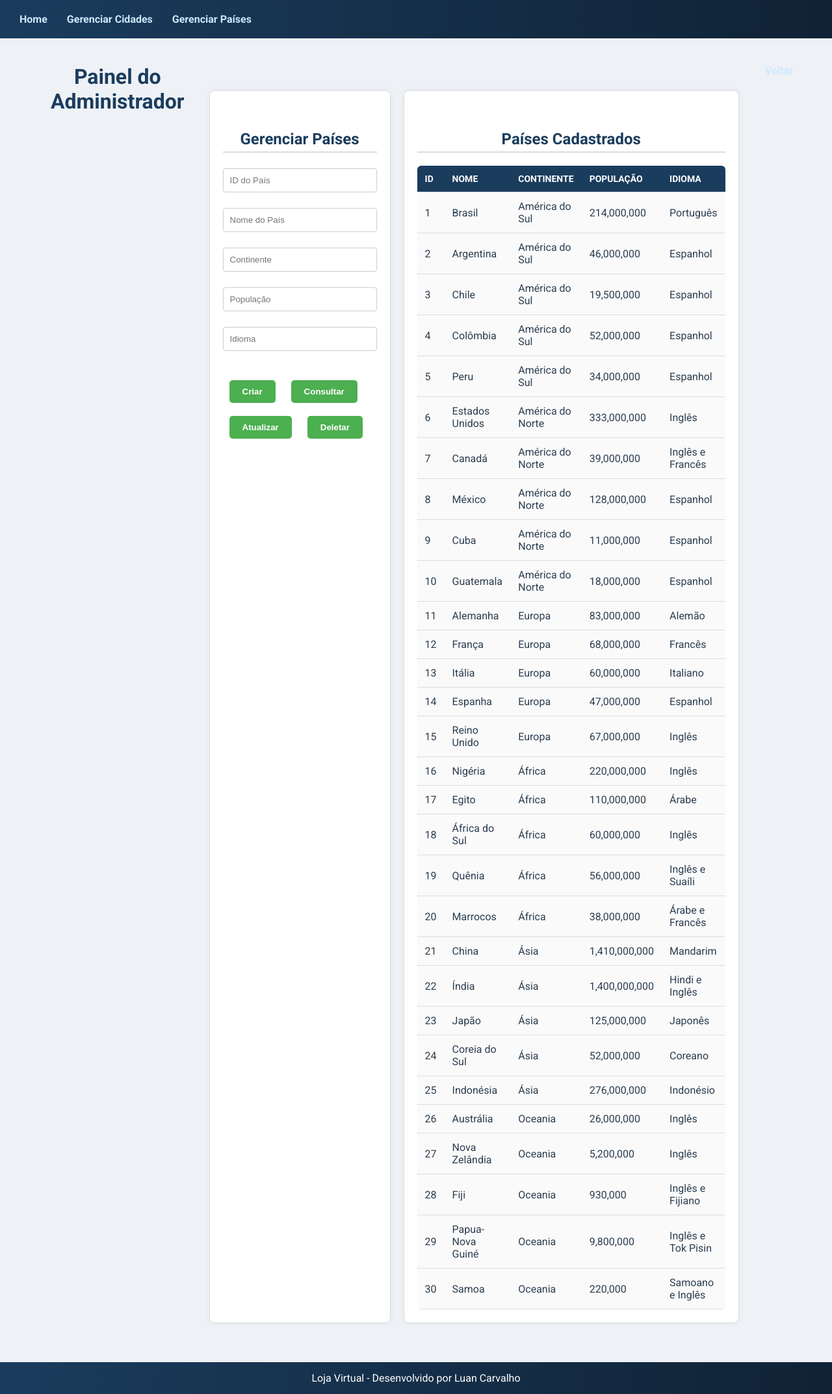
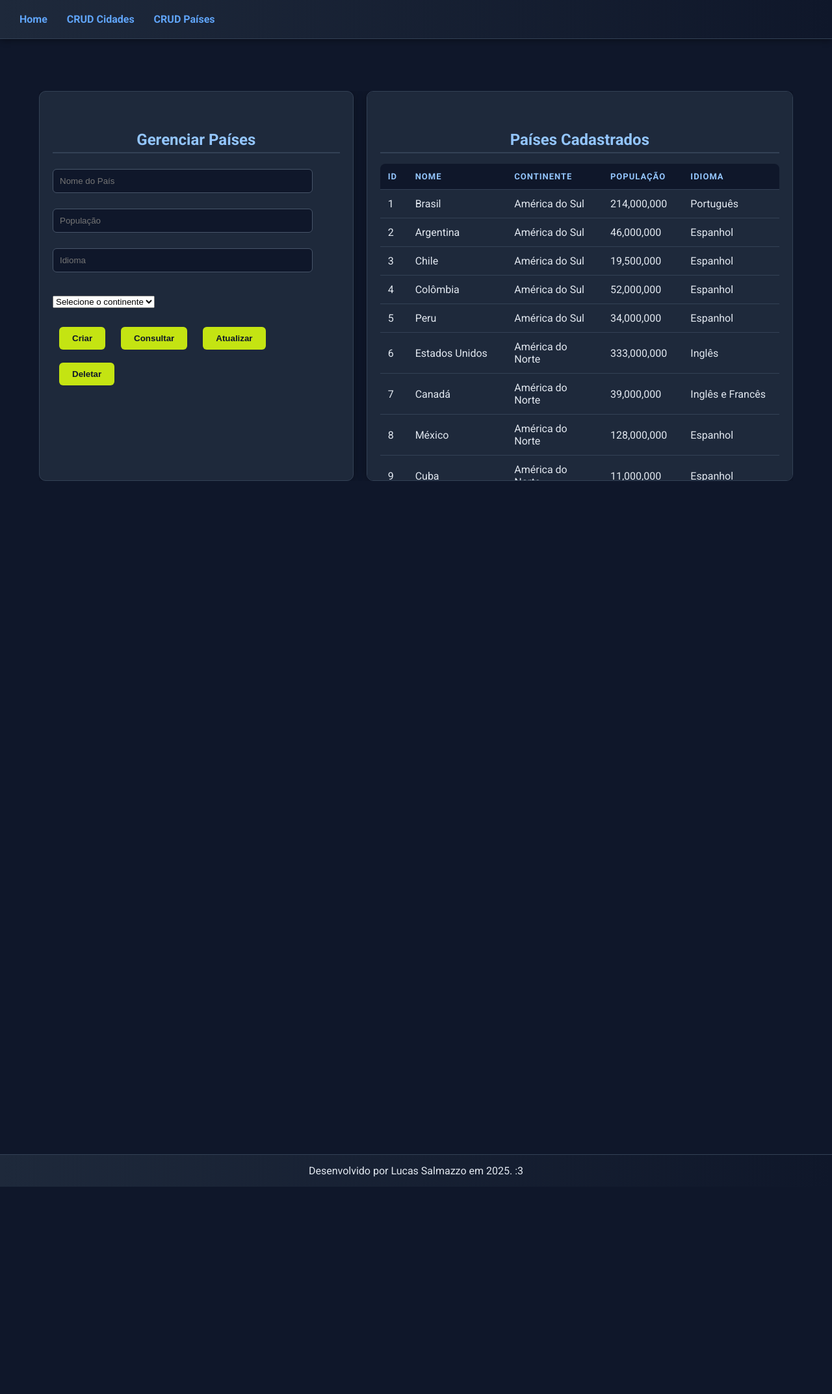
Before and after one commit to Lucassn08/CRUD-mundo, a PHP site: page /admin.php in a window 1280 px wide. Shown: the whole page at 65% size. After the commit the page ends 1826 px from the top, so only its background shows below. Run offline with PHP 8.4, Linux system fonts and the light colour scheme; data comes from the database, SQL or seed files in the repository; both versions use the stored data as it was after the commit; some libraries are stand-ins or nearby versions.

Commit message:
06/11
lapidando o site em geral,corrigindo bugs e melhorando o layout

```diff
--- a/mundo/CRUD-PW/admin.php
+++ b/mundo/CRUD-PW/admin.php
@@ -2,7 +2,7 @@
 session_start();
 include_once("connect.php");
 
-
+$sql = "SELECT * FROM tb_paises";
 
 $destacarPais = null;
 
@@ -19,25 +19,35 @@ if ($_SERVER['REQUEST_METHOD'] === 'POST') {
             if (empty($nome) || empty($continente) || empty($populacao) || empty($idioma)) {
                 $_SESSION["aviso"] = "Todos os campos devem ser preenchidos!";
             } else {
+                $check = $con->prepare("SELECT COUNT(*) FROM tb_paises WHERE nome = ?");
+                $check->bind_param("s", $nome);
+                $check->execute();
+                $check->bind_result($qtd);
+                $check->fetch();
+                $check->close();
+                if($qtd == 0){
                     $stmt = $con->prepare("INSERT INTO tb_paises (nome, continente, populacao, idioma) VALUES (?, ?, ?, ?)");
                     $stmt->bind_param("ssis", $nome, $continente, $populacao, $idioma);
-
                     if ($stmt->execute()) {
                         $_SESSION["aviso"] = "País cadastrado com sucesso!";
                     } else {
                         $_SESSION["aviso"] = "Erro ao cadastrar país: " . $stmt->error;
                     }
                 $stmt->close();
+                } else{
+                    $_SESSION["aviso"] = "País já cadastrado no sistema";
+                }
+
             }
             header("Location: admin.php");
             exit();
 
         case 'u': // UPDATE
-            if (empty($id_pais) || empty($nome) || empty($continente) || empty($populacao) || empty($idioma)) {
+            if (empty($nome) || empty($continente) || empty($populacao) || empty($idioma)) {
                 $_SESSION["aviso"] = "Todos os campos devem ser preenchidos!";
             } else {
-                $stmt = $con->prepare("UPDATE paises SET nome=?, continente=?, populacao=?, idioma=? WHERE id_pais=?");
-                $stmt->bind_param("ssisi", $nome, $continente, $populacao, $idioma, $id_pais);
+                $stmt = $con->prepare("UPDATE tb_paises SET nome=?, continente=?, populacao=?, idioma=? WHERE nome=?");
+                $stmt->bind_param("ssiss", $nome, $continente, $populacao, $idioma, $nome);
 
                 if ($stmt->execute()) {
                     $_SESSION["aviso"] = "País atualizado com sucesso!";
@@ -50,9 +60,16 @@ if ($_SERVER['REQUEST_METHOD'] === 'POST') {
             exit();
 
         case 'd': // DELETE
-            if (!empty($id_pais)) {
+            if (!empty($nome)) {
+                $idcatch = $con->prepare("SELECT cd_pais FROM tb_paises WHERE nome = ?");
+                $idcatch->bind_param("s", $nome);
+                $idcatch->execute();
+                $idcatch->bind_result($cd_pais);
+                $idcatch->fetch();
+                $idcatch->close();
+
                 $check = $con->prepare("SELECT COUNT(*) FROM tb_cidades WHERE id_pais = ?");
-                $check->bind_param("i", $id_pais);
+                $check->bind_param("i", $cd_pais);
                 $check->execute();
                 $check->bind_result($qtd);
                 $check->fetch();
@@ -61,8 +78,8 @@ if ($_SERVER['REQUEST_METHOD'] === 'POST') {
                 if ($qtd > 0) {
                     $_SESSION["aviso"] = "Não é possível excluir. Existem $qtd cidade(s) vinculada(s) a este país.";
                 } else {
-                    $stmt = $con->prepare("DELETE FROM tb_paises WHERE cd_pais = ?");
-                    $stmt->bind_param("i", $id_pais);
+                    $stmt = $con->prepare("DELETE FROM tb_paises WHERE nome = ?");
+                    $stmt->bind_param("s", $nome);
                     if ($stmt->execute()) {
                         $_SESSION["aviso"] = "País excluído com sucesso.";
                     } else {
@@ -71,15 +88,16 @@ if ($_SERVER['REQUEST_METHOD'] === 'POST') {
                     $stmt->close();
                 }
             } else {
-                $_SESSION["aviso"] = "ID do país não informado para exclusão.";
+                $_SESSION["aviso"] = "nome do país não informado para exclusão.";
             }
             header("Location: admin.php");
             exit();
 
         case 'r': // READ
-            if (!empty($id_pais)) {
-                $stmt = $con->prepare("SELECT * FROM tb_paises WHERE cd_pais = ?");
-                $stmt->bind_param("i", $id_pais);
+            if (!empty($nome)) {
+                $sql = "SELECT * FROM tb_paises WHERE nome = '".$nome."'";
+                $stmt = $con->prepare("SELECT * FROM tb_paises WHERE nome = ?");
+                $stmt->bind_param("s", $nome);
                 $stmt->execute();
                 $res = $stmt->get_result();
 
@@ -91,7 +109,7 @@ if ($_SERVER['REQUEST_METHOD'] === 'POST') {
                 }
                 $stmt->close();
             } else {
-                $_SESSION["aviso"] = "ID do país não fornecido!";
+                $_SESSION["aviso"] = "nome do país não fornecido!";
             }
             break;
     }
@@ -110,18 +128,24 @@ if ($_SERVER['REQUEST_METHOD'] === 'POST') {
 <?php include('includes/header_adm.php'); ?>
 
 <main>
-    <h1>Painel do Administrador</h1>
 
     <div class="admin-container">
         <div class="form-container">
             <h2>Gerenciar Países</h2>
             <form id="f" method="post" action="admin.php">
-                <input type="number" name="id_pais" placeholder="ID do País" required><br>
-                <input type="text" name="nome" placeholder="Nome do País" required><br>
-                <input type="text" name="continente" placeholder="Continente" required><br>
-                <input type="number" name="populacao" placeholder="População" required><br>
-                <input type="text" name="idioma" placeholder="Idioma" required><br>
+                <input type="text" name="nome" placeholder="Nome do País" required value ="<?php echo htmlspecialchars($destacarPais['nome'] ?? ''); ?>"><br>
+                <input type="number" name="populacao" placeholder="População" required value ="<?php echo $destacarPais['populacao'] ?? ''; ?>"><br>
+                <input type="text" name="idioma" placeholder="Idioma" required value ="<?php echo $destacarPais['idioma'] ?? ''; ?>"><br>
                 <input type="hidden" name="acao" id="acao"><br>
+                <select name ="continente" required>
+                    <option value="">Selecione o continente</option>
+                    <option value="América do Sul">América do Sul</option>
+                    <option value="América do Norte">América do Norte</option>
+                    <option value="Europa">Europa</option>
+                    <option value="África">África</option>
+                    <option value="Ásia">Ásia</option>
+                    <option value="Oceania">Oceania</option>
+                </select><br><br>
                 <input type="button" value="Criar" onclick="submeterForm('c')">
                 <input type="button" value="Consultar" onclick="submeterForm('r')">
                 <input type="button" value="Atualizar" onclick="submeterForm('u')">
@@ -132,7 +156,7 @@ if ($_SERVER['REQUEST_METHOD'] === 'POST') {
         <div class="table-container">
             <h2>Países Cadastrados</h2>
             <?php
-            $res = $con->query("SELECT * FROM tb_paises");
+            $res = $con->query($sql);
 
             if ($res && $res->num_rows > 0) {
                 echo "<table>";
@@ -161,13 +185,10 @@ if ($_SERVER['REQUEST_METHOD'] === 'POST') {
         </div>
     </div>
 
-    <br>
-    <a href="index.php">Voltar</a>
+
 </main>
 
-<footer>
-    Loja Virtual - Desenvolvido por Luan Carvalho
-</footer>
+ <?php include('includes/footer.php'); ?>
 
 <script>
     function submeterForm(acao) {
--- a/mundo/CRUD-PW/connect.php
+++ b/mundo/CRUD-PW/connect.php
@@ -1,6 +1,6 @@
 <?php
 
-$servername = "localhost";
+$servername = "localhost:3307";
 $username = "root";
 $password = "";
 $dbname = "bd_mundo";
--- a/mundo/CRUD-PW/css/styles.css
+++ b/mundo/CRUD-PW/css/styles.css
@@ -6,28 +6,35 @@
     box-sizing: border-box;
 }
 
-/* header */
-header {
-	background: linear-gradient(90deg, #1a3c5d, #102235);
-	color: white;
-	padding: 20px 0;
-	text-align: center;
-    display: flex;
-    flex-direction: row;
-    gap: 30px;
-    padding-left: 30px;
-}
-
+/* GERAL */
 body {
     font-family: 'Roboto', sans-serif;
-    background-color: #eef1f5;
-    color: #2c3e50;
+    background-color: #0f172a; /* Fundo principal escuro */
+    color: #e2e8f0; /* Texto claro */
     min-height: 100vh;
     display: flex;
     flex-direction: column;
 }
 
-/* conteúdo central */
+/* HEADER */
+header {
+    background: linear-gradient(90deg, #1e293b, #0f172a);
+    color: #f1f5f9;
+    padding: 20px 30px;
+    display: flex;
+    flex-direction: row;
+    align-items: center;
+    gap: 30px;
+    box-shadow: 0 2px 10px rgba(0, 0, 0, 0.4);
+    border-bottom: 1px solid #334155;
+}
+
+header h1 {
+    font-weight: 700;
+    color: #60a5fa; /* Azul elegante */
+}
+
+/* CONTEÚDO PRINCIPAL */
 main {
     display: flex;
     justify-content: space-between;
@@ -40,7 +47,7 @@ main {
 }
 
 h1, h2 {
-    color: #1a3c5d;
+    color: #93c5fd;
     margin-bottom: 16px;
     text-align: center;
 }
@@ -48,64 +55,64 @@ h1, h2 {
 h2 {
     margin-top: 40px;
     font-size: 24px;
-    border-bottom: 2px solid #ddd;
+    border-bottom: 2px solid #334155;
     padding-bottom: 5px;
 }
 
-/* Países */
-.country-card-row {
+/* CARDS DE PAÍSES */
+.country-card-row,
+.country-card-collumn {
     display: flex;
     flex-direction: column;
-    background-color: #ffffff;
-    border-radius: 8px;
+    gap: 20px;
+    background-color: #1e293b;
+    border-radius: 12px;
     padding: 20px;
     margin-bottom: 40px;
-    box-shadow: 0 0 10px rgba(0,0,0,0.05);
-}
-
-.country-card-collumn {
-    justify-content: space-between;
-    gap: 20px;
-    display: flex;
-    background-color: #ffffff;
-    border-radius: 8px;
-    padding: 20px;
-    margin-bottom: 40px;
-    box-shadow: 0 0 10px rgba(0,0,0,0.05);
+    box-shadow: 0 0 15px rgba(0,0,0,0.3);
+    border: 1px solid #334155;
 }
 
 .country-info {
-    margin-bottom: 20px;
+    margin-bottom: 15px;
     font-size: 16px;
+    color: #e2e8f0;
 }
 
 .country-info strong {
-    color: #34495e;
+    color: #93c5fd;
 }
 
-/* Tabela de países */
+/* TABELA */
 table {
     width: 100%;
     border-collapse: collapse;
-    background-color: #fafafa;
-    border-radius: 6px;
+    background-color: #1e293b;
+    border-radius: 8px;
     overflow: hidden;
+    color: #e2e8f0;
 }
 
 th, td {
     padding: 12px;
     text-align: left;
-    border-bottom: 1px solid #ddd;
+    border-bottom: 1px solid #334155;
 }
 
 th {
-    background-color: #1a3c5d;
-    color: white;
+    background-color: #0f172a;
+    color: #93c5fd;
     text-transform: uppercase;
-    font-size: 14px;
+    font-size: 13px;
+    letter-spacing: 1px;
 }
 
-/* Inputs */
+tr:hover {
+    background-color: #334155;
+    transition: 0.3s ease;
+}
+
+/* INPUTS */
 input[type="text"],
 input[type="number"],
 input[type="password"] {
@@ -114,52 +121,61 @@ input[type="password"] {
     padding: 10px;
     margin-top: 8px;
     margin-bottom: 16px;
-    border: 1px solid #ccc;
-    border-radius: 4px;
+    border: 1px solid #475569;
+    border-radius: 6px;
+    background-color: #0f172a;
+    color: #e2e8f0;
 }
 
-/* Botões */
+input:focus {
+    outline: none;
+    border-color: #60a5fa;
+    box-shadow: 0 0 5px #60a5fa;
+}
+
+/* BOTÕES */
 input[type="submit"],
 input[type="button"] {
-    background-color: #2980b9;
-    color: white;
+    background-color: #2563eb;
+    color: #f1f5f9;
     border: none;
     padding: 10px 20px;
-    border-radius: 4px;
+    border-radius: 6px;
     cursor: pointer;
     font-weight: bold;
-    transition: background 0.3s ease;
+    transition: 0.3s ease;
 }
 
 input[type="submit"]:hover,
 input[type="button"]:hover {
-    background-color: #1a5f8a;
+    background-color: #1d4ed8;
 }
 
-/* Formulário */
+/* FORMULÁRIO */
 .form {
-    background-color: #ffffff;
+    background-color: #1e293b;
     padding: 25px;
-    border-radius: 8px;
-    box-shadow: 0 0 8px rgba(0,0,0,0.05);
+    border-radius: 12px;
+    box-shadow: 0 0 10px rgba(0,0,0,0.3);
     margin-top: 40px;
+    border: 1px solid #334155;
 }
 
-/* Mensagem */
+/* MENSAGEM */
 p {
-    background-color: #b4d1f1c2;
-    color: #0a1927;
-    border-left: 4px solid #26527e;
+    background-color: #1e3a8a;
+    color: #f8fafc;
+    border-left: 4px solid #60a5fa;
     padding: 12px;
     margin-bottom: 20px;
     max-width: 600px;
     margin: 20px auto;
-    border-radius: 4px;
+    border-radius: 6px;
 }
 
-/* Links */
+/* LINKS */
 a {
-    color: #cce9fd;
+    color: #60a5fa;
     text-decoration: none;
     font-weight: bold;
 }
@@ -168,84 +184,61 @@ a:hover {
     text-decoration: underline;
 }
 
-/* Destaque */
+/* DESTAQUE */
 .highlight {
-    background-color: #2980b9;
-    color: #000;
+    background-color: #2563eb;
+    color: #f8fafc;
     font-weight: bold;
-    border: 2px solid #26527e;
+    border: 2px solid #60a5fa;
+    border-radius: 6px;
+    padding: 4px 8px;
 }
 
-/* Estilo do rodapé */
+/* RODAPÉ */
 footer {
     text-align: center;
     padding: 15px 0;
-	background: linear-gradient(90deg, #1a3c5d, #102235);;
-	color: white;
+    background: linear-gradient(90deg, #1e293b, #0f172a);
+    color: #e2e8f0;
     position: relative;
     bottom: 0;
     width: 100%;
     margin-top: 20px;
+    border-top: 1px solid #334155;
 }
 
-/* Duas colunas */
+/* CONTAINERS ADMIN */
 .admin-container {
+    width: 1300px;
+    height: 600px;
+    overflow-y: auto;
     display: flex;
     justify-content: space-between;
     gap: 20px;
     margin-top: 40px;
 }
 
-/* CRUD */
-.form-container {
-    flex: 1;
+.form-container, .table-container {
+    overflow-y: auto;
     padding: 20px;
-    border: 1px solid #ddd;
-    border-radius: 8px;
-    box-shadow: 0 0 10px rgba(0, 0, 0, 0.05);
-    background-color: #ffffff;
+    border: 1px solid #334155;
+    border-radius: 10px;
+    box-shadow: 0 0 15px rgba(0, 0, 0, 0.3);
+    background-color: #1e293b;
 }
 
-/* Tabela de países */
-.table-container {
-    flex: 2;
-    padding: 20px;
-    border: 1px solid #ddd;
-    border-radius: 8px;
-    box-shadow: 0 0 10px rgba(0, 0, 0, 0.05);
-    background-color: #ffffff;
-}
-
-table {
-    width: 100%;
-    border-collapse: collapse;
-    margin-top: 20px;
-}
-
-table th, table td {
-    padding: 12px;
-    text-align: left;
-    border-bottom: 1px solid #ddd;
-}
-
-table th {
-    background-color: #1a3c5d;
-    color: white;
-    text-transform: uppercase;
-    font-size: 14px;
-}
-
-/* Estilo dos botões */
+/* BOTÕES SECUNDÁRIOS */
 input[type="button"] {
     padding: 10px 20px;
     margin: 10px;
-    background-color: #4CAF50;
-    color: white;
+    background-color: #c4e412;
+    color: #0f172a;
     border: none;
-    border-radius: 5px;
+    border-radius: 6px;
     cursor: pointer;
+    font-weight: bold;
 }
 
 input[type="button"]:hover {
-    background-color: #45a049;
+    background-color: #9aa316;
 }
--- a/mundo/CRUD-PW/includes/footer.php
+++ b/mundo/CRUD-PW/includes/footer.php
@@ -1,6 +1,6 @@
 <!-- includes/footer.php -->
 <footer>
-  CRUD - Desenvolvido por Luan Carvalho.
+  Desenvolvido por Lucas Salmazzo em 2025. :3
 </footer>
 </body>
 
--- a/mundo/CRUD-PW/includes/header_adm.php
+++ b/mundo/CRUD-PW/includes/header_adm.php
@@ -13,6 +13,6 @@
 <body>
   <header>
         <a href="index.php">Home</a>
-        <a href="cidades.php">Gerenciar Cidades</a>
-        <a href="admin.php">Gerenciar Países</a>
+        <a href="cidades.php">CRUD Cidades</a>
+        <a href="admin.php">CRUD Países</a>
   </header>
```
Also changed, not shown: mundo/CRUD-PW/bd_mundo.sql (+242 -4 lines), mundo/CRUD-PW/cidades.php (+33 -37 lines). Lines whose indentation alone changed are shown as unchanged.
